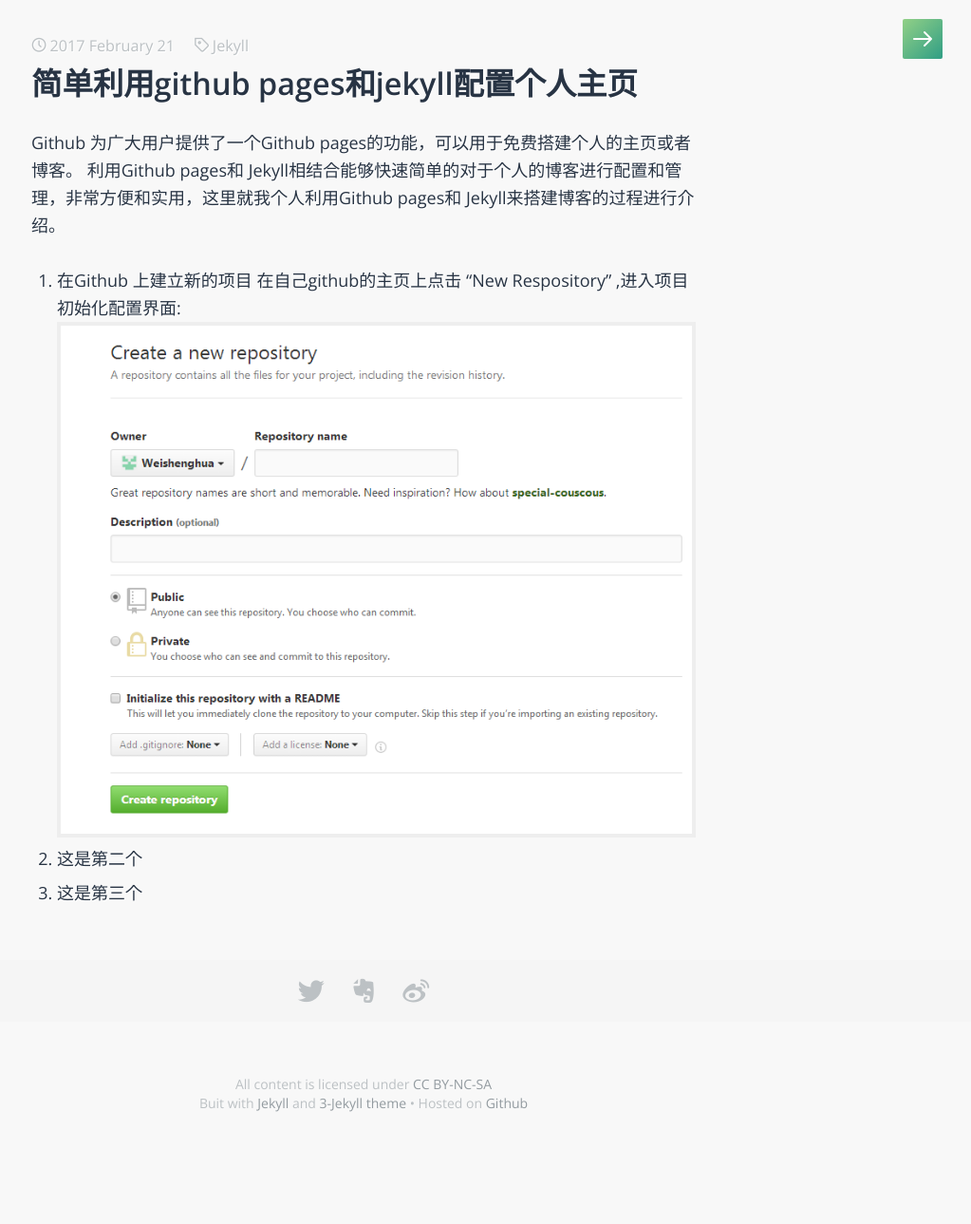
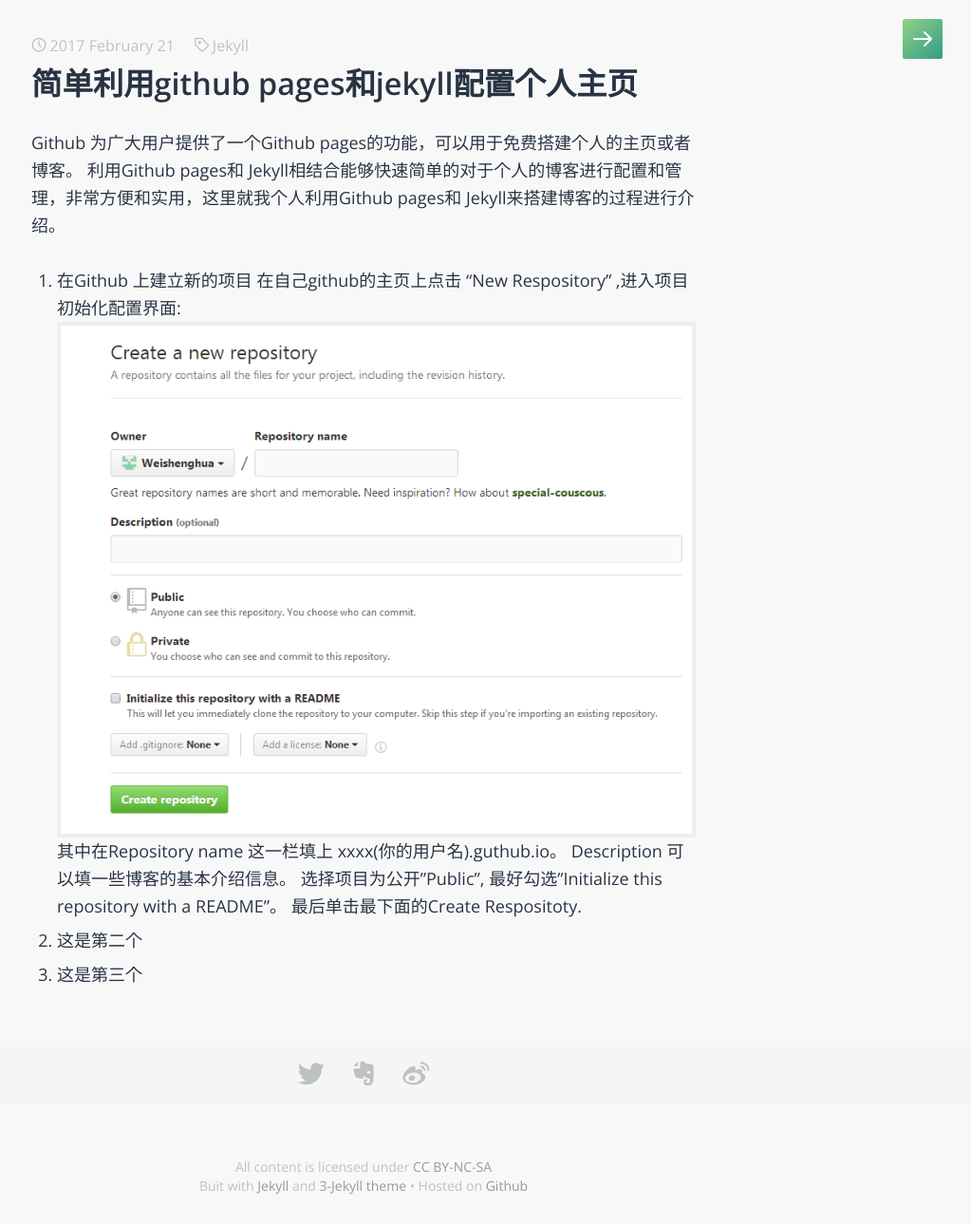
Before and after one commit to Weishenghua/Weishenghua.github.io, a Jekyll site: the page built from _posts/2017-02-21-build-blog-with-github-and-jekyll.markdown, in a window 1280 px wide. Shown: the whole page at 95% size, without its empty margins (257-1280 px from the left). Built offline with Jekyll 4.4.1, drawn with Linux system fonts in a browser that asks for light colours; some web fonts are replaced.

Commit message:
Update 2017-02-21-build-blog-with-github-and-jekyll.markdown

```diff
--- a/_posts/2017-02-21-build-blog-with-github-and-jekyll.markdown
+++ b/_posts/2017-02-21-build-blog-with-github-and-jekyll.markdown
@@ -11,5 +11,9 @@
  1. 在Github 上建立新的项目
  在自己github的主页上点击 "New Respository" ,进入项目初始化配置界面:
  ![image01](/assets/img/github_create_respositoty.png)
+ 其中在Repository name 这一栏填上 xxxx(你的用户名).guthub.io。
+ Description 可以填一些博客的基本介绍信息。
+ 选择项目为公开"Public", 最好勾选"Initialize this repository with a README"。
+ 最后单击最下面的Create Respositoty.
  1. 这是第二个
  1. 这是第三个
```
